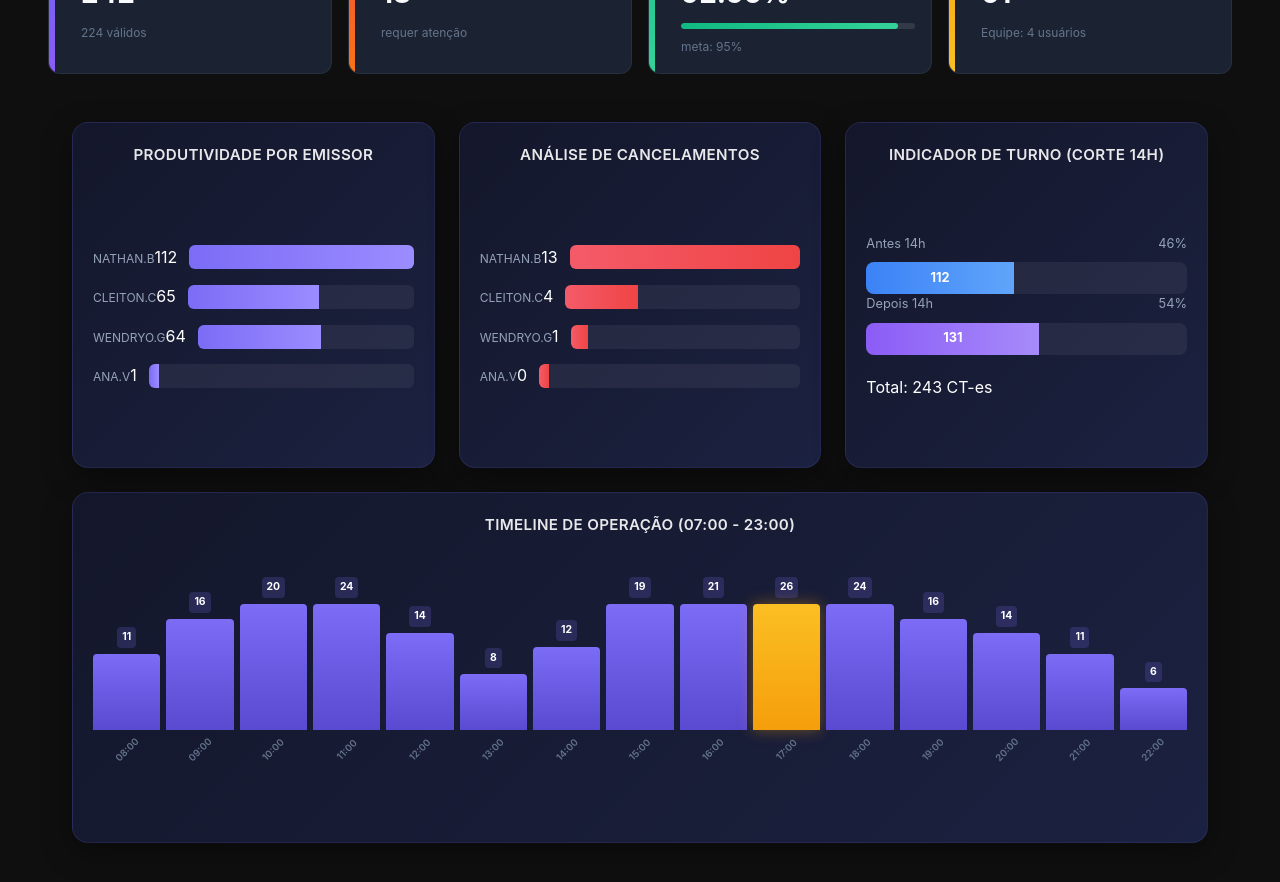
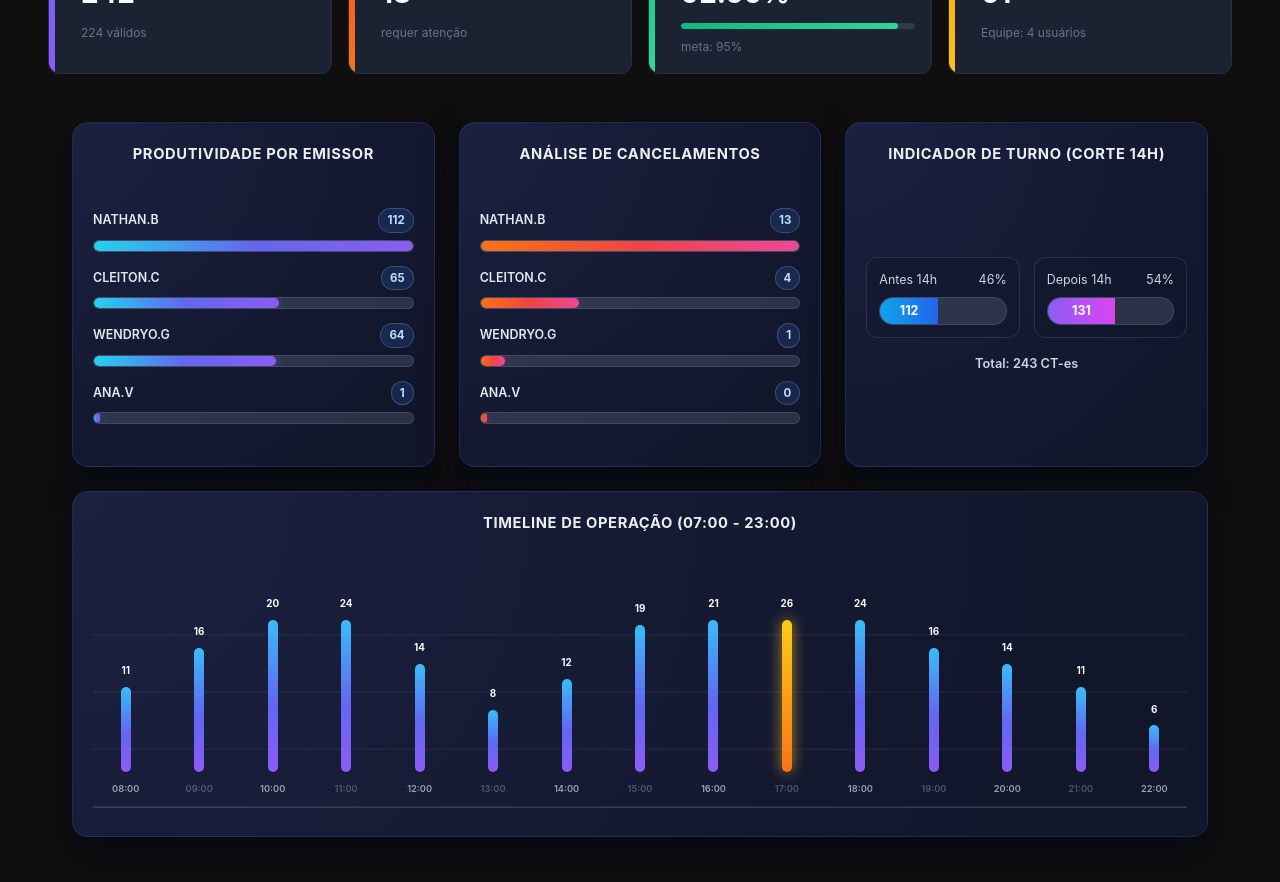
Before and after one commit to nathanbarretosilveira-dev/dash, a React (Vite) app: page / in a window 1280 px wide. Shown: the part 380-1262 px from the top of the page. Built offline with nearby package versions, Linux system fonts and the light colour scheme.

Commit message:
Update charts.css

```diff
--- a/src/components/charts.css
+++ b/src/components/charts.css
@@ -8,35 +8,34 @@
   padding: 24px;
 }
 
-/* Linha com gráficos */
 .charts-row {
   display: grid;
-  grid-template-columns: repeat(3, 1fr);
+  grid-template-columns: repeat(3, minmax(0, 1fr));
   gap: 24px;
 }
 
 /* =====================================================
-   CARD PADRÃO (UNIFICADO)
+   CARD PADRÃO
    ===================================================== */
 .chart-card {
-  background: linear-gradient(135deg, #14172b 0%, #1b2140 100%);
+  background: radial-gradient(circle at top left, #1b2140 0%, #11162b 85%);
   border-radius: 16px;
   padding: 20px;
-  border: 1px solid rgba(124, 108, 246, 0.15);
-  box-shadow: 0 10px 30px rgba(0, 0, 0, 0.35);
+  border: 1px solid rgba(99, 102, 241, 0.2);
+  box-shadow: 0 14px 32px rgba(2, 6, 23, 0.55);
   display: flex;
   flex-direction: column;
 }
 
 .chart-card h3 {
-  color: #fff;
-  font-size: 0.95rem;
-  font-weight: 600;
+  color: #f8fafc;
+  font-size: 0.92rem;
+  font-weight: 700;
   margin-bottom: 20px;
   text-align: center;
-  letter-spacing: 0.3px;
+  letter-spacing: 0.6px;
   text-transform: uppercase;
-  opacity: 0.9;
+  opacity: 0.95;
 }
 
 .chart-content {
@@ -46,9 +45,10 @@
   display: flex;
   flex-direction: column;
   justify-content: center;
+  align-items: center;
+  width: 100%;
 }
 
-/* Timeline ocupa linha inteira */
 .timeline-fullwidth {
   grid-column: 1 / -1;
 }
@@ -59,80 +59,120 @@
 }
 
 /* =====================================================
-   BARRAS HORIZONTAIS (PRODUTIVIDADE / CANCELAMENTOS)
+   BARRAS HORIZONTAIS
    ===================================================== */
 .horizontal-bars {
   display: flex;
   flex-direction: column;
+  justify-content: center;
   gap: 14px;
+  width: 100%;
+  max-width: 460px;
+  margin: 0 auto;
 }
 
 .bar-item {
   display: flex;
+  flex-direction: column;
+  gap: 7px;
+  width: 100%;
+}
+
+.bar-header {
+  display: flex;
   align-items: center;
-  gap: 12px;
+  justify-content: space-between;
+  gap: 8px;
 }
 
 .bar-label {
-  min-width: 100px;
-  text-align: right;
-  font-size: 0.75rem;
-  color: #94a3b8;
+  text-align: left;
+  font-size: 0.78rem;
+  color: #e2e8f0;
+  font-weight: 600;
   white-space: nowrap;
   overflow: hidden;
   text-overflow: ellipsis;
 }
 
+.bar-metric {
+  font-size: 0.72rem;
+  font-weight: 700;
+  color: #bfdbfe;
+  background: rgba(59, 130, 246, 0.16);
+  border: 1px solid rgba(147, 197, 253, 0.25);
+  border-radius: 999px;
+  padding: 2px 8px;
+}
+
 .bar-wrapper {
-  flex: 1;
-  height: 24px;
-  background: rgba(255, 255, 255, 0.06);
-  border-radius: 6px;
+  width: 100%;
+  height: 12px;
+  background: rgba(148, 163, 184, 0.2);
+  border-radius: 999px;
   overflow: hidden;
+  border: 1px solid rgba(148, 163, 184, 0.2);
 }
 
 .bar-fill {
   height: 100%;
-  display: flex;
-  align-items: center;
-  justify-content: flex-end;
-  padding-right: 10px;
-  color: #fff;
-  font-size: 0.7rem;
-  font-weight: 700;
-  transition: width 0.6s cubic-bezier(0.4, 0, 0.2, 1);
+  border-radius: 999px;
+  min-width: 6px;
+  transition: width 0.65s cubic-bezier(0.4, 0, 0.2, 1);
 }
 
-.bar-fill.produtividade { background: linear-gradient(90deg, #7c6cf6, #9b8cff); }
-.bar-fill.cancelamento { background: linear-gradient(90deg, #f45b69, #ef4444); }
+.bar-fill.produtividade {
+  background: linear-gradient(90deg, #22d3ee 0%, #6366f1 50%, #8b5cf6 100%);
+  box-shadow: 0 0 12px rgba(99, 102, 241, 0.5);
+}
+
+.bar-fill.cancelamento {
+  background: linear-gradient(90deg, #f97316 0%, #ef4444 50%, #ec4899 100%);
+  box-shadow: 0 0 12px rgba(239, 68, 68, 0.45);
+}
 
 /* =====================================================
-   INDICADOR DE TURNO (BARRA REAL)
-   ==================================================== */
+   INDICADOR DE TURNO
+   ===================================================== */
 .turno-container {
   display: flex;
   flex-direction: column;
-  gap: 20px;
+  gap: 16px;
+  width: 100%;
+  max-width: 460px;
+  margin: 0 auto;
+}
+
+.turno-grid {
+  display: grid;
+  grid-template-columns: repeat(2, minmax(0, 1fr));
+  gap: 14px;
+  width: 100%;
 }
 
 .turno-section {
   display: flex;
   flex-direction: column;
-  gap: 8px;
+  gap: 7px;
+  padding: 12px;
+  border-radius: 12px;
+  background: rgba(15, 23, 42, 0.42);
+  border: 1px solid rgba(148, 163, 184, 0.18);
 }
 
 .turno-info {
   display: flex;
   justify-content: space-between;
-  font-size: 0.8rem;
-  color: #94a3b8;
+  font-size: 0.78rem;
+  color: #cbd5e1;
 }
 
 .turno-bar-wrapper {
-  height: 32px;
-  background: rgba(255, 255, 255, 0.06);
-  border-radius: 8px;
+  height: 28px;
+  background: rgba(148, 163, 184, 0.2);
+  border-radius: 999px;
   overflow: hidden;
+  border: 1px solid rgba(148, 163, 184, 0.2);
 }
 
 .turno-bar {
@@ -140,31 +180,44 @@
   display: flex;
   align-items: center;
   justify-content: center;
-  font-size: 0.8rem;
+  font-size: 0.78rem;
   font-weight: 700;
   color: #fff;
   transition: width 0.6s ease;
 }
 
-.turno-bar.antes { background: linear-gradient(90deg, #3b82f6, #60a5fa); }
-.turno-bar.depois { background: linear-gradient(90deg, #8b5cf6, #a78bfa); }
+.turno-bar.antes {
+  background: linear-gradient(90deg, #0ea5e9, #2563eb);
+}
+
+.turno-bar.depois {
+  background: linear-gradient(90deg, #8b5cf6, #d946ef);
+}
+
+.turno-total {
+  text-align: center;
+  color: #cbd5e1;
+  font-size: 0.8rem;
+  font-weight: 600;
+}
 
 /* =====================================================
-   TIMELINE DE OPERAÇÃO (CORREÇÃO HORIZONTAL)
+   TIMELINE
    ===================================================== */
 .timeline-container {
-  display: flex;
-  flex-direction: row;
-  align-items: flex-end;
-  justify-content: space-between;
-  height: 220px;
   width: 100%;
-  padding: 20px 0;
-  gap: 6px;
+  height: 230px;
+  display: grid;
+  grid-template-columns: repeat(auto-fit, minmax(22px, 1fr));
+  align-items: end;
+  gap: 8px;
+  padding: 18px 0 10px;
+  border-bottom: 1px solid rgba(148, 163, 184, 0.25);
+  background-image: linear-gradient(to top, rgba(148, 163, 184, 0.14) 1px, transparent 1px);
+  background-size: 100% 25%;
 }
 
 .timeline-item {
-  flex: 1;
   display: flex;
   flex-direction: column;
   align-items: center;
@@ -174,55 +227,64 @@
 }
 
 .timeline-value {
-  font-size: 0.65rem;
+  font-size: 0.62rem;
   font-weight: 700;
-  color: #fff;
-  margin-bottom: 6px;
-  background: rgba(124, 108, 246, 0.2);
-  padding: 2px 5px;
-  border-radius: 4px;
-  transition: opacity 0.3s;
+  color: #f8fafc;
+  margin-bottom: 8px;
 }
 
 .timeline-bar {
-  width: 100%;
-  min-width: 10px;
-  background: linear-gradient(180deg, #7c6cf6, #5a4ad1);
-  border-radius: 4px 4px 0 0;
-  transition: height 0.5s cubic-bezier(0.175, 0.885, 0.32, 1.275);
+  width: 10px;
+  background: linear-gradient(180deg, #38bdf8 0%, #6366f1 55%, #8b5cf6 100%);
+  border-radius: 999px;
+  transition: height 0.55s cubic-bezier(0.22, 1, 0.36, 1);
 }
 
-/* Destaque de Pico */
 .timeline-item.pico .timeline-bar {
-  background: linear-gradient(180deg, #fbbf24, #f59e0b);
-  box-shadow: 0 0 15px rgba(245, 158, 11, 0.4);
+  background: linear-gradient(180deg, #facc15 0%, #f97316 100%);
+  box-shadow: 0 0 14px rgba(251, 191, 36, 0.7);
 }
 
 .timeline-label {
-  font-size: 0.6rem;
-  color: #64748b;
-  margin-top: 12px;
-  white-space: nowrap;
-  transform: rotate(-45deg);
+  font-size: 0.58rem;
+  color: #94a3b8;
+  margin-top: 10px;
   font-weight: 600;
 }
 
-/* Ajuste específico para o card da timeline */
+.timeline-label.is-muted {
+  opacity: 0.45;
+}
+
 .timeline-fullwidth .chart-content {
   height: 300px;
-  padding-bottom: 45px;
+  padding-bottom: 8px;
 }
 
 /* =====================================================
    RESPONSIVIDADE
    ===================================================== */
 @media (max-width: 1200px) {
-  .charts-row { grid-template-columns: 1fr; }
-  .chart-content { min-height: 200px; }
+  .charts-row {
+    grid-template-columns: 1fr;
+  }
+
+  .chart-content {
+    min-height: 200px;
+  }
 }
 
 @media (max-width: 768px) {
-  .timeline-container { gap: 4px; }
-  .timeline-label { font-size: 0.55rem; margin-top: 15px; }
-  .bar-label { min-width: 80px; }
+  .turno-grid {
+    grid-template-columns: 1fr;
+  }
+
+  .timeline-container {
+    gap: 6px;
+    grid-template-columns: repeat(auto-fit, minmax(18px, 1fr));
+  }
+
+  .timeline-bar {
+    width: 8px;
+  }
 }
```
